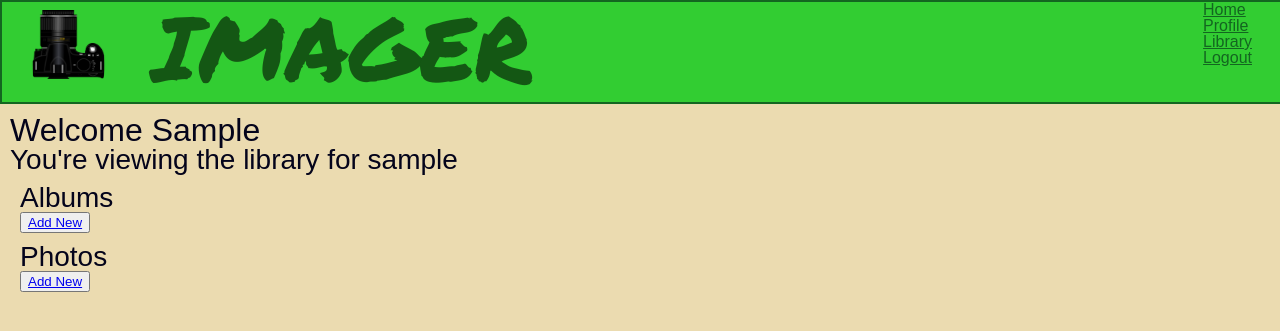
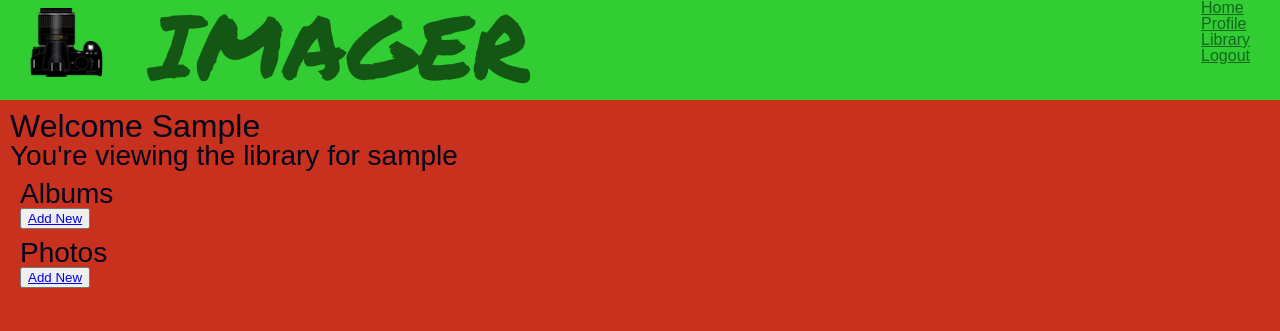
Before and after one commit to ShannonTully/django-imager, a Django app: page /images/library/ in a window 1280 px wide. Shown: the top 331 px of the page. Run offline with Django 3.2, Linux system fonts and the light colour scheme; the visitor is signed in with stand-in values (Sample User, id 1); data comes from the database, SQL or seed files in the repository; data that the repository does not hold is empty; style sheets or scripts are compiled from the project's sources; some libraries are stand-ins or nearby versions; some web fonts are replaced.

Commit message:
added some css

```diff
--- a/imagersite/imager_images/templates/imager_images/library.html
+++ b/imagersite/imager_images/templates/imager_images/library.html
@@ -20,8 +20,8 @@
         <a href="{% url 'album_detail' id=album.id %}">
         {% thumbnail album.cover.image "100x100" crop="center" as im %}
         <img title="{{album.title}}" src="{{ im.url }}" width="{{ im.width }}" height="{{ im.height }}"></a></br>
+        {% endthumbnail %}
         <button class="album_edit"><a href="{% url "album_edit" id=album.id %}">{% trans "Edit Album" %}</a></button>
-        {% endthumbnail %}
         {% endfor %}
     </section>
     <section class="photos">
--- a/imagersite/imagersite/static/_base.scss
+++ b/imagersite/imagersite/static/_base.scss
@@ -2,13 +2,12 @@
     font-family: 'Hammersmith One', sans-serif;
     font-weight: 300;
     color: rgb(4, 4, 27);
-    background: rgb(235, 219, 176);
+    background: rgb(199, 49, 29);
   }
   nav {
       position: relative;
       width: 100%;
       height: 100px;
-      border: 2px solid rgb(19, 102, 32);
       background-color: limegreen;
   }
   ul {
--- a/imagersite/imagersite/static/_main.css
+++ b/imagersite/imagersite/static/_main.css
@@ -49,13 +49,12 @@
   font-family: 'Hammersmith One', sans-serif;
   font-weight: 300;
   color: #04041b;
-  background: #ebdbb0; }
+  background: #c7311d; }
 
 nav {
   position: relative;
   width: 100%;
   height: 100px;
-  border: 2px solid #136620;
   background-color: limegreen; }
 
 ul {
--- a/imagersite/static/_main.css
+++ b/imagersite/static/_main.css
@@ -49,13 +49,12 @@
   font-family: 'Hammersmith One', sans-serif;
   font-weight: 300;
   color: #04041b;
-  background: #ebdbb0; }
+  background: #c7311d; }
 
 nav {
   position: relative;
   width: 100%;
   height: 100px;
-  border: 2px solid #136620;
   background-color: limegreen; }
 
 ul {
```
Also changed, not shown: 1 other file.
